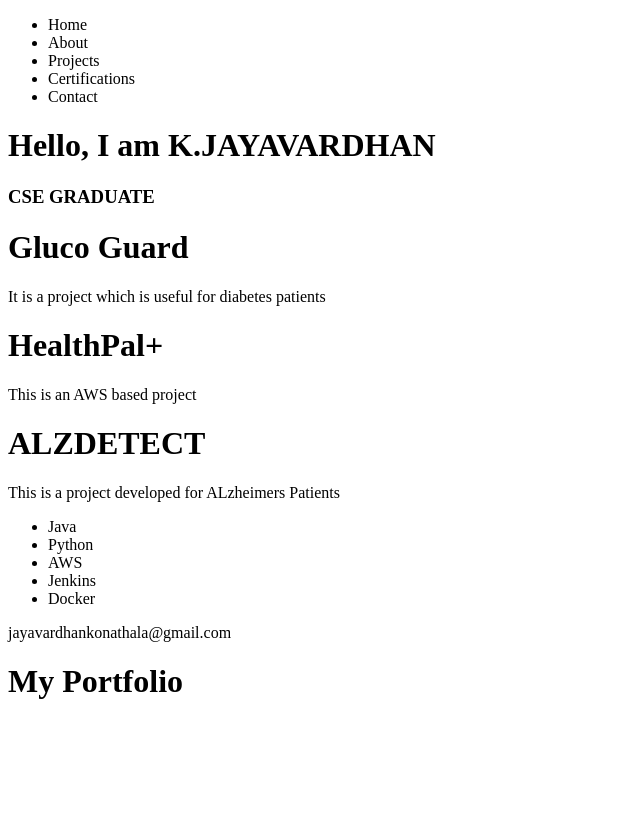
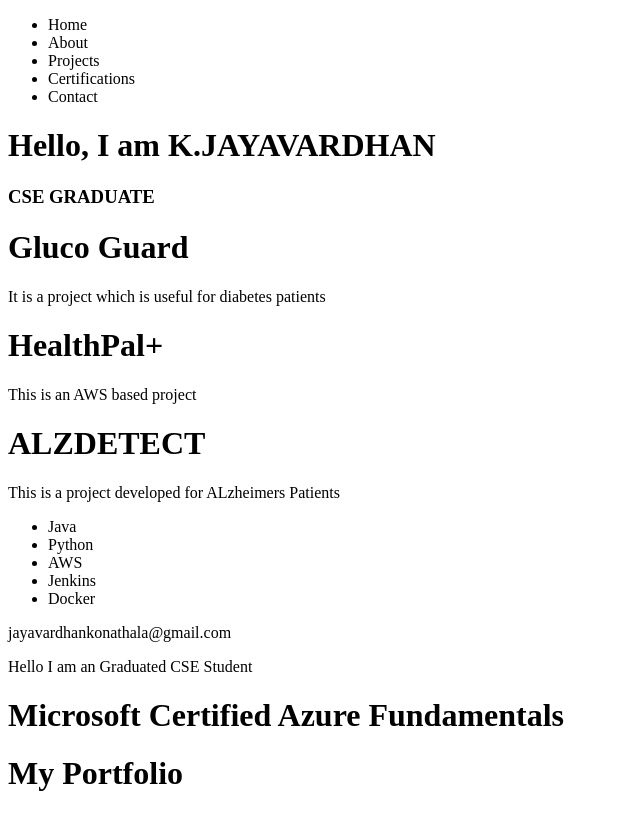
Before and after one commit to Jayavardhan56/My-Portfolio, a React app in the folder portfolio/: page / in a window 1280 px wide. Shown: the whole page, without its empty margins (0-640 px from the left). Built offline with nearby package versions, Linux system fonts and the light colour scheme; the HTML template or start-up script is replaced by a standard one.

Commit message:
Home Page Mock Integration

```diff
--- a/portfolio/src/App.jsx
+++ b/portfolio/src/App.jsx
@@ -3,6 +3,8 @@ import Home from "./components/Home";
 import Projects from "./components/Projects";
 import Skills from "./components/Skills";
 import Contact from "./components/Contact";
+import About from "./components/About";
+import Certifications from "./components/Certifications";
 export default function App(){
   return(
     <>
@@ -11,6 +13,8 @@ export default function App(){
     <Projects />
     <Skills />
     <Contact />
+    <About />
+    <Certifications />
     <h1>My Portfolio</h1>
     </>
   );
```
